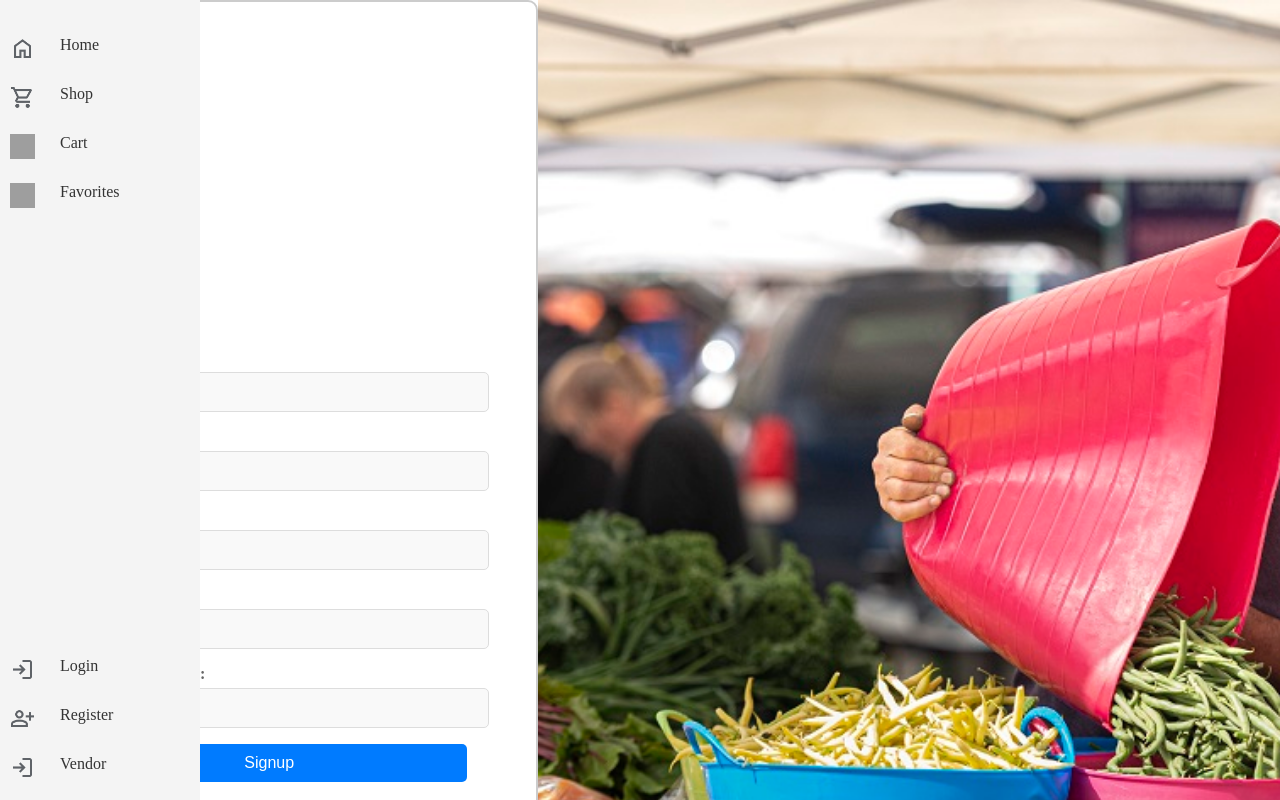
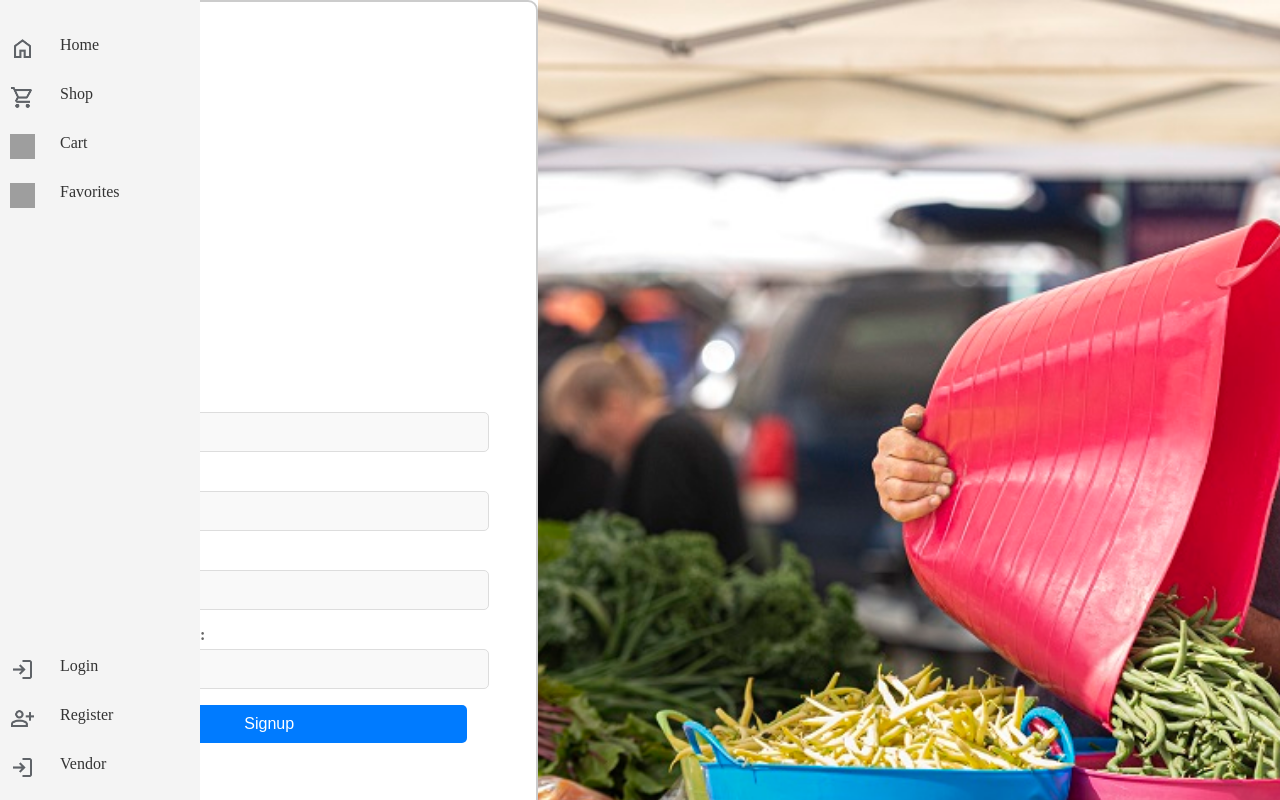
Before and after one commit to Brunsos/CS-476-Group-Project, a React (Vite) app in the folder frontend/: page /signup in a window 1280 px wide. Shown: the top 800 px of the page. Built offline with nearby package versions, Linux system fonts and the light colour scheme; grey boxes are pictures that could not be loaded.

Commit message:
Update signup.jsx

```diff
--- a/frontend/src/pages/Auth/signup.jsx
+++ b/frontend/src/pages/Auth/signup.jsx
@@ -5,8 +5,7 @@ import { useNavigate } from 'react-router-dom';
 import { Link } from 'react-router-dom';
 
 const Signup = () => {
-  const [firstName, setFirstName] = useState('');
-  const [lastName, setLastName] = useState('');
+  const [userName, setuserName] = useState('');
   const [email, setEmail] = useState('');
   const [password, setPassword] = useState('');
   const [confirmPassword, setConfirmPassword] = useState('');
@@ -15,8 +14,7 @@ const Signup = () => {
 
   const handleChange = (e) => {
     const { name, value } = e.target;
-    if (name === 'firstName') setFirstName(value);
-    if (name === 'lastName') setLastName(value);
+    if (name === 'userName') setuserName(value);
     if (name === 'email') setEmail(value);
     if (name === 'password') setPassword(value);
     if (name === 'confirmPassword') setConfirmPassword(value);
@@ -26,12 +24,10 @@ const Signup = () => {
     e.preventDefault();
     const newErrors = {};
 
-    if (!firstName.trim()) {
-      newErrors.firstName = 'First name is required.';
+    if (!userName.trim()) {
+      newErrors.userName = 'First name is required.';
     }
-    if (!lastName.trim()) {
-      newErrors.lastName = 'Last name is required.';
-    }
+
     const emailRegex = /\S+@\S+\.\S+/;
     if (!emailRegex.test(email)) {
       newErrors.email = 'Invalid email address.';
@@ -55,7 +51,7 @@ const Signup = () => {
           'Content-Type': 'application/json',
         },
         body: JSON.stringify({
-          firstName, lastName, email, password, confirmPassword,
+          userName, lastName, email, password, confirmPassword,
         }),
       });
 
@@ -127,15 +123,11 @@ const Signup = () => {
       <div id="form-container">
         <form className="signup-form" onSubmit={handleSubmit}>
           <p className="input-field">
-            <label htmlFor="firstName">First name:</label>
-            <input type="text" name="firstName" value={firstName} onChange={handleChange} />
-            {errors.firstName && <span className="error">{errors.firstName}</span>}
+            <label htmlFor="userName">User name:</label>
+            <input type="text" name="userName" value={userName} onChange={handleChange} />
+            {errors.userName && <span className="error">{errors.userName}</span>}
           </p>
-          <p className="input-field">
-            <label htmlFor="lastName">Last name:</label>
-            <input type="text" name="lastName" value={lastName} onChange={handleChange} />
-            {errors.lastName && <span className="error">{errors.lastName}</span>}
-          </p>
+
           <p className="input-field">
             <label htmlFor="email">Email address:</label>
             <input type="email" name="email" value={email} onChange={handleChange} />
```
